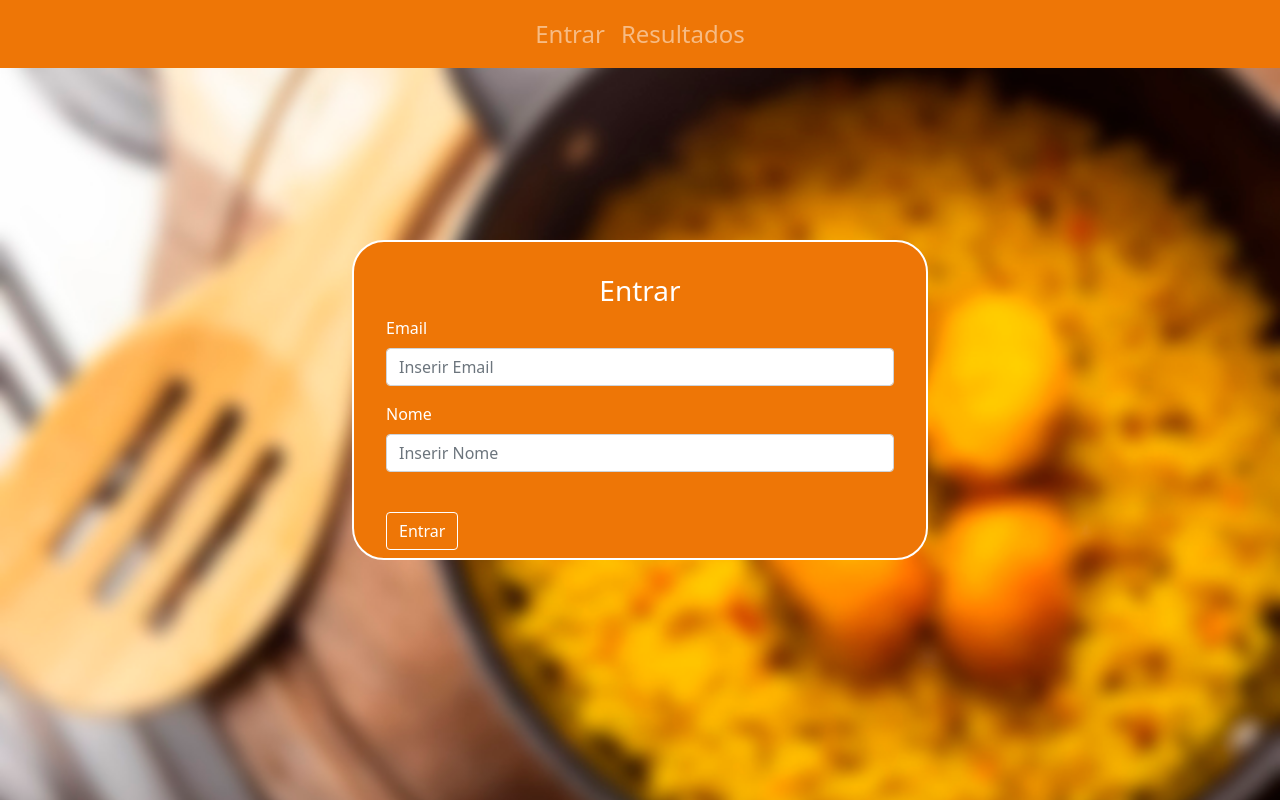
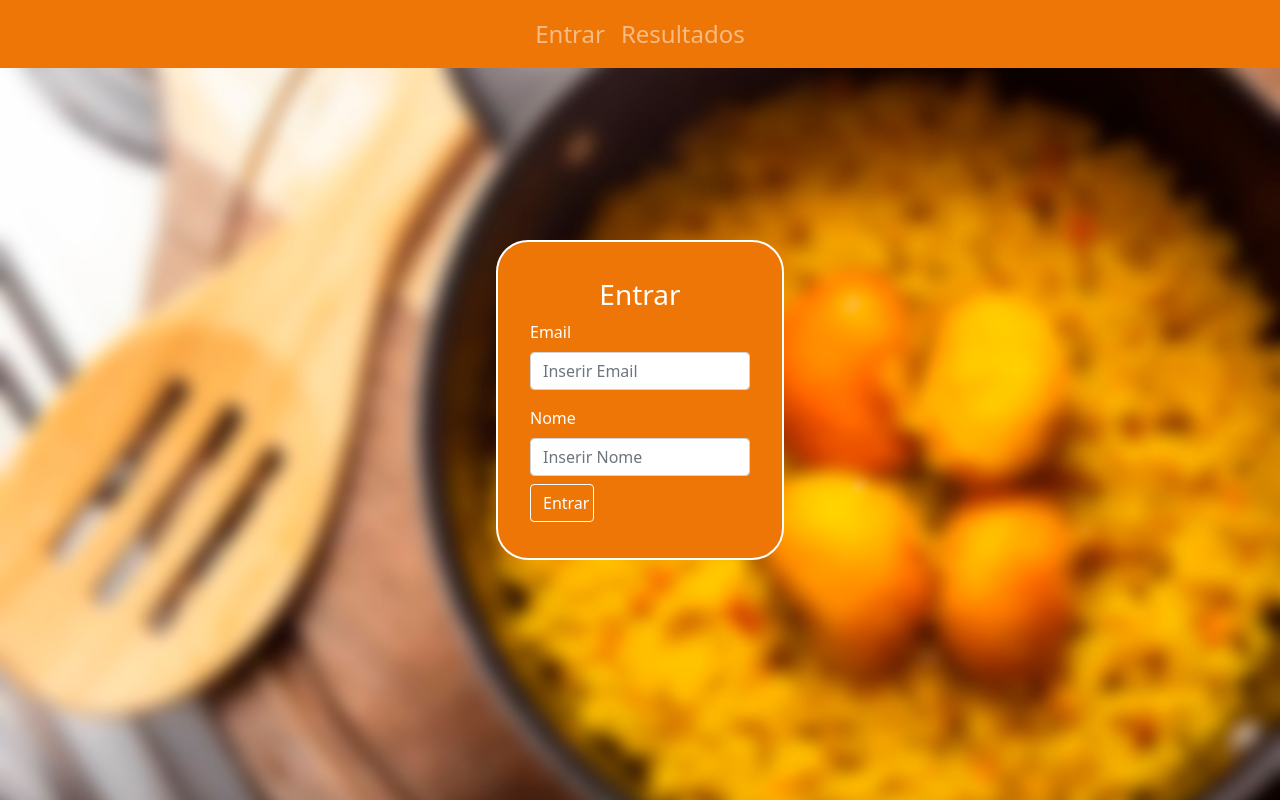
Before and after one commit to MTSLND/ContestProject, a Flask app: page /sign-up in a window 1280 px wide. Run offline with Flask 3, Linux system fonts and the light colour scheme; some libraries are stand-ins or nearby versions.

Commit message:
More Css Changes

```diff
--- a/website/static/base.css
+++ b/website/static/base.css
@@ -61,6 +61,7 @@
   border-color: rgb(255, 255, 255);
   border-width: 1px;
   color: rgb(255, 255, 255);
+
 }
 
 main{
@@ -825,3 +826,66 @@ display: flex;
   }
 
 }
+
+@media (max-height:907px ) {
+
+  .container-form{
+
+    display: flex;
+    flex-direction: column;
+    justify-content: center;
+    overflow: hidden;
+    width: 18rem;
+    height: 20rem;
+
+
+  }
+
+  #button-entrar{
+
+    width: 4rem;
+    margin-top: -2rem;
+
+  }
+
+}
+
+
+@media (max-height:644px ) {
+
+
+
+  #button-entrar{
+
+    margin-top: 1rem;
+
+  }
+
+  .entrar-header{
+
+    font-size: 1.3rem;
+
+  }
+
+  .form-group {
+
+    font-size: 1rem;
+
+  }
+
+  .form-group{
+
+    width: 9rem;
+
+  }
+}
+
+@media (max-height:644px ) {
+
+
+  .container-form{
+
+    margin-top: 18rem;
+
+  }
+}
```
Also changed, not shown: website/templates/resultado.html (+5 -5 lines), README.md.
